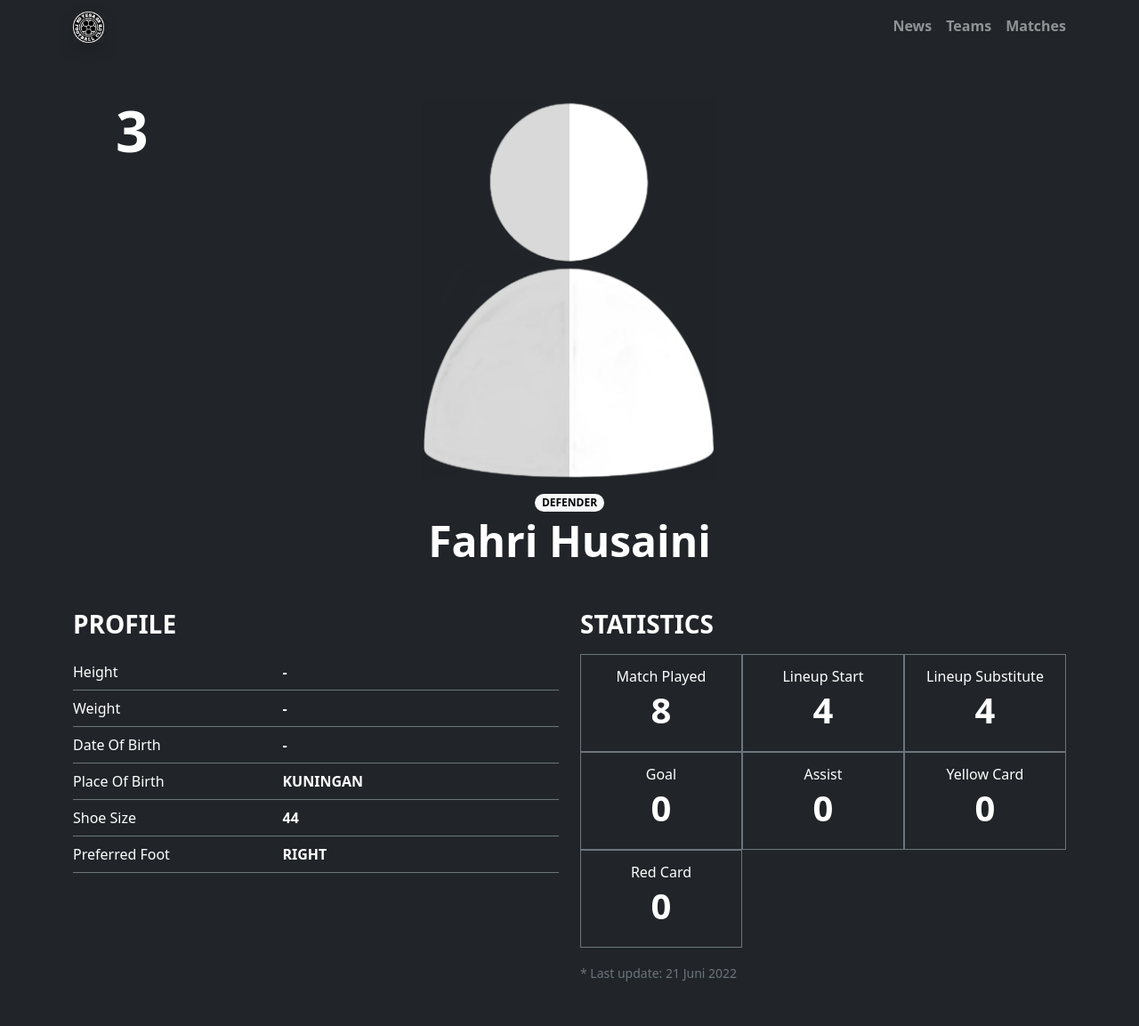
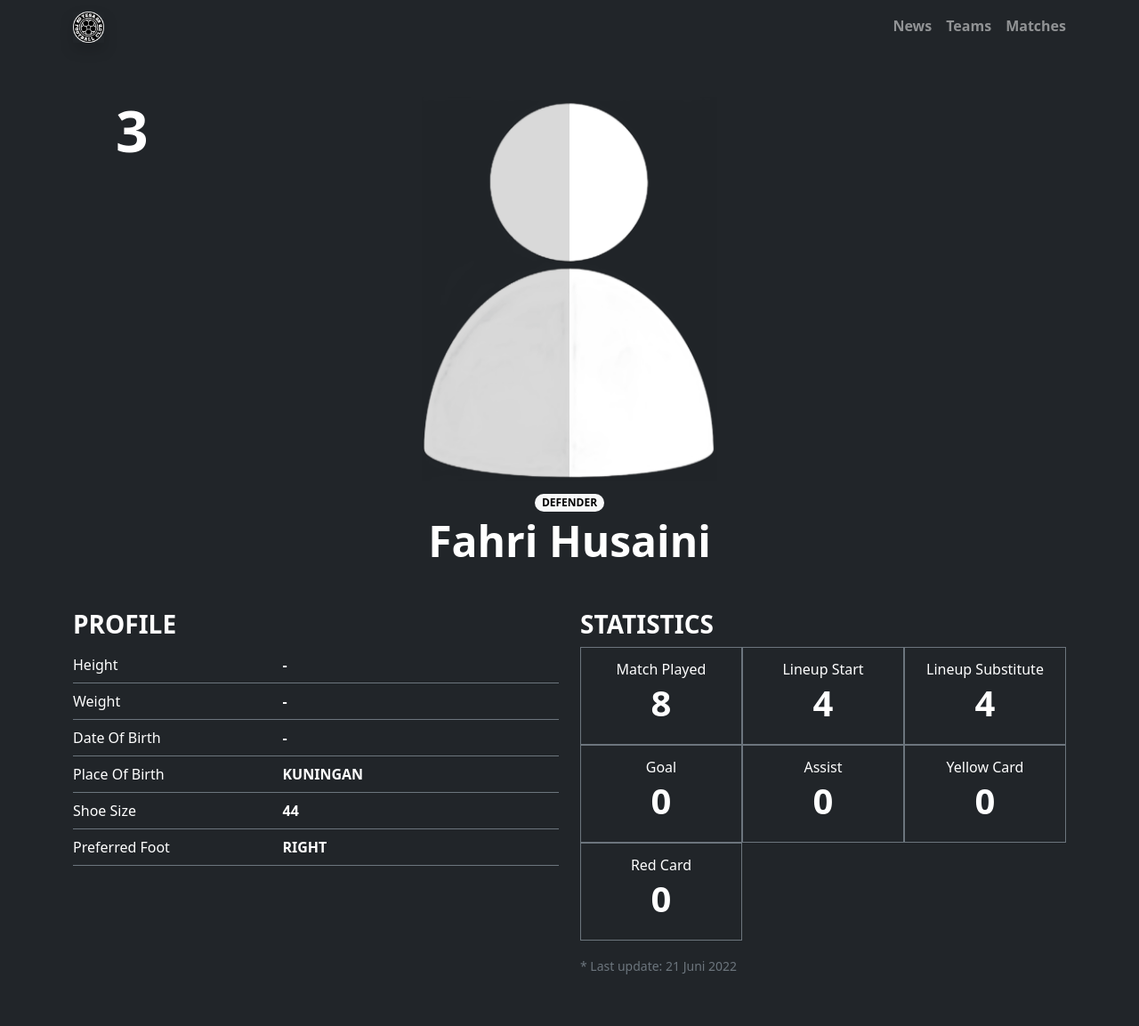
Before and after one commit to tesafc/tesafc.github.io, a Jekyll site: the page built from _players/2-number-3.md, in a window 1280 px wide. Shown: the whole page at 89% size. Built offline with Jekyll 4.4.1, drawn with Linux system fonts in a browser that asks for light colours; nearby versions of some CDN libraries.

Commit message:
Update player.html

```diff
--- a/_layouts/player.html
+++ b/_layouts/player.html
@@ -18,8 +18,8 @@
     </div>
     <div class="row row-cols-1 row-cols-md-2">
       <div class="col">
-        <h1 class="text-uppercase fw-bolder mb-0 fs-3 pb-3">profile</h1>
-        <table class="table text-bg-dark border-secondary bg-transparent pb-5 pb-md-0">
+        <h3 class="text-uppercase fw-bolder mb-0 pb-2">profile</h3>
+        <table class="table text-bg-dark border-secondary bg-transparent">
           <tbody>
             {% for item in page.details %}
             <tr class="row g-2 px-1">
@@ -32,7 +32,7 @@
       </div>
       {% if page.stats %}
       <div class="col text-bg-dark bg-transparent">
-        <h1 class="text-uppercase fw-bolder mb-0 fs-3 pb-3">statistics</h1>
+        <h3 class="text-uppercase fw-bolder mb-0 pt-5 pt-md-0 pb-2">statistics</h3>
         <div class="row row-cols-3 row-cols-md-3 g-0">
           {% for stat in page.stats %}
           <div class="col border border-secondary">
```
